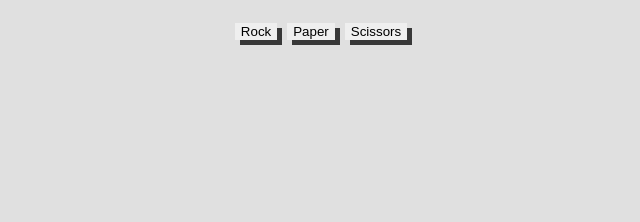
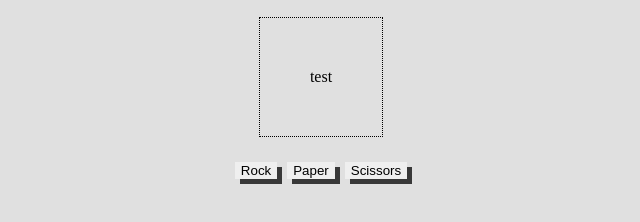
Before and after one commit to jorozcoesparza/rock-paper-scissors, a plain HTML site: page index.html in a window 1280 px wide. Shown: the part 48-270 px from the top of the page, without its empty margins (319-959 px from the left). Drawn offline with Linux system fonts and the light colour scheme.

Commit message:
Appends nodes that will display score

```diff
--- a/rps.js
+++ b/rps.js
@@ -46,6 +46,20 @@ let result = "";
          alert(result);
          return result;
      }
+
+const div = document.createElement('div');
+div.textContent = "test";
+div.setAttribute("id", "scoreContainer");
+
+const parentDiv = document.createElement('div');
+parentDiv.setAttribute("id", "flexParent");
+
+parentDiv.appendChild(div);
+
+const heading = document.querySelector('.heading');
+heading.insertAdjacentElement('afterend', parentDiv);
+
+
 
 
 /*
--- a/style.css
+++ b/style.css
@@ -5,6 +5,7 @@ body {
 
 .heading {
     text-align: center;
+    margin-bottom: 0;
 }
 
 .buttoncontainer {
@@ -18,3 +19,17 @@ body {
     box-shadow: 5px 5px 0px 0px rgba(0,0,0,0.75);
     margin: 5px;
 }
+
+#scoreContainer {
+    text-align: center;
+    border: dotted;
+    border-width: 1px;
+    margin-top: 20px;
+    margin-bottom: 20px;
+    padding: 50px;
+}
+
+#flexParent {
+    display: flex;
+    justify-content: center;
+}
```
